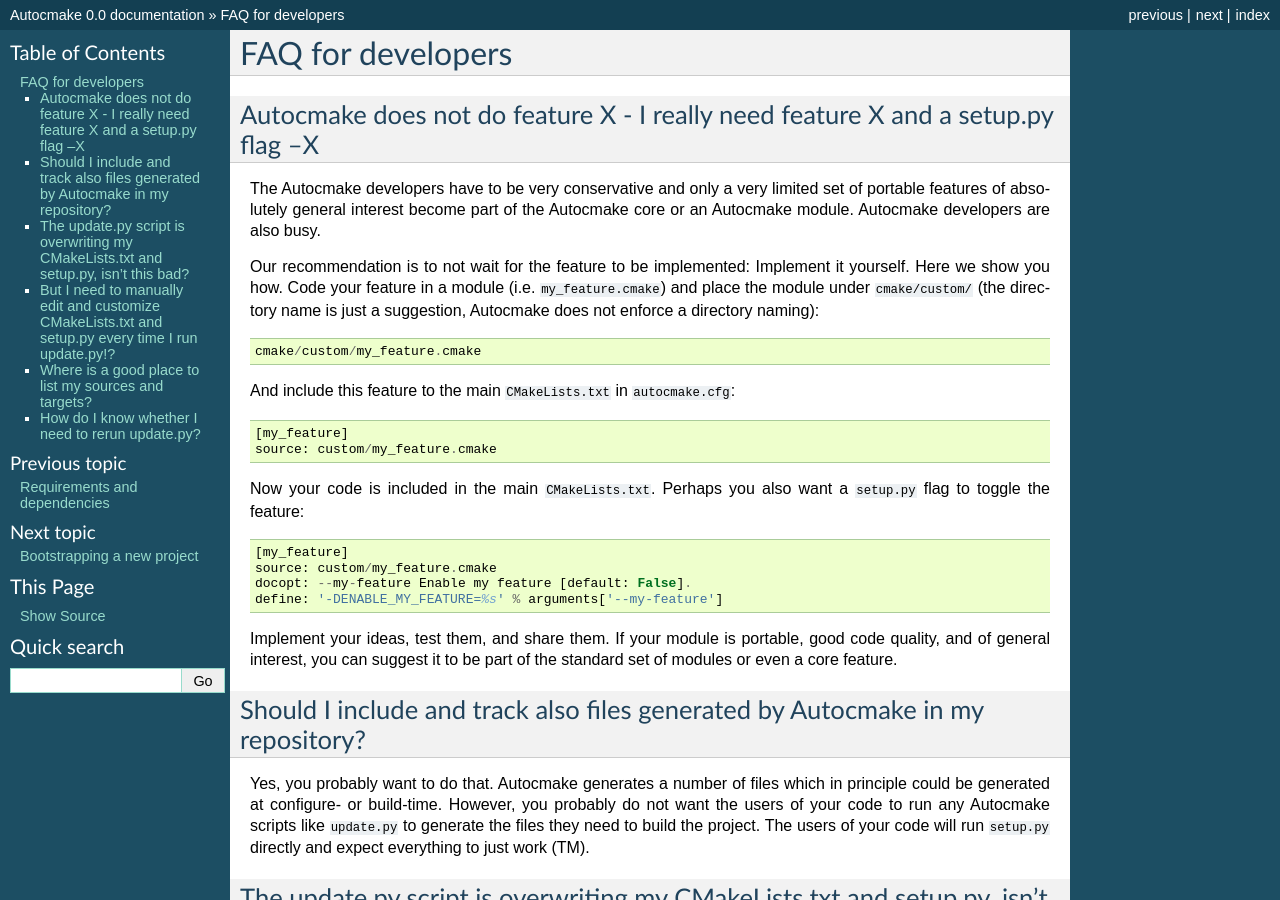
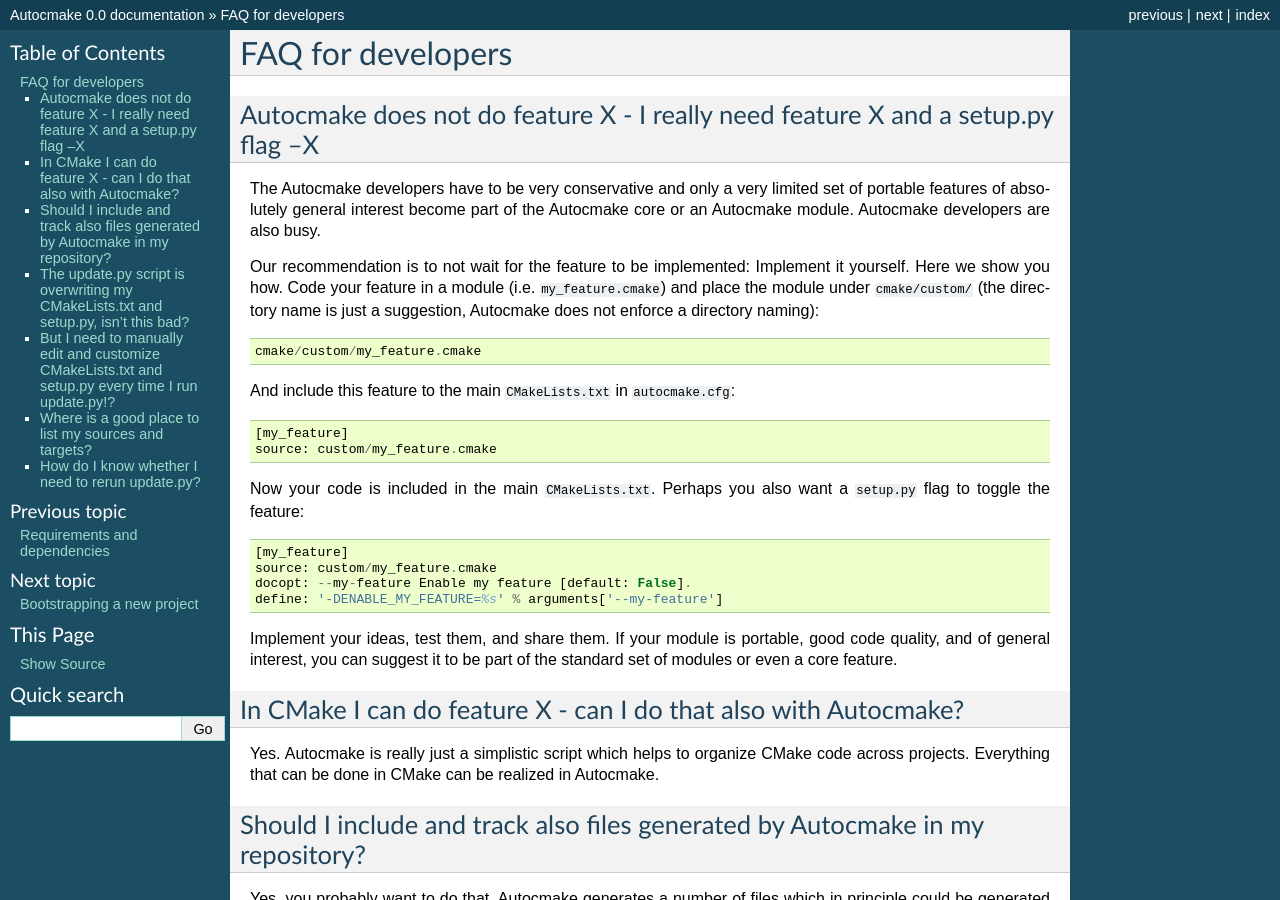
Before and after one commit to dev-cafe/autocmake, a Sphinx documentation site: the page built from doc/developers/faq.rst, in a window 1280 px wide and 900 px high. Built offline with Sphinx 7.4.7, drawn with Linux system fonts in a browser that asks for light colours.

Commit message:
add another FAQ

```diff
--- a/doc/developers/faq.rst
+++ b/doc/developers/faq.rst
@@ -35,6 +35,14 @@
 Implement your ideas, test them, and share them.  If your module is portable,
 good code quality, and of general interest, you can suggest it to be part of
 the standard set of modules or even a core feature.
+
+
+In CMake I can do feature X - can I do that also with Autocmake?
+----------------------------------------------------------------
+
+Yes. Autocmake is really just a simplistic script which helps to organize
+CMake code across projects. Everything that can be done in CMake can be
+realized in Autocmake.
 
 
 Should I include and track also files generated by Autocmake in my repository?
```
